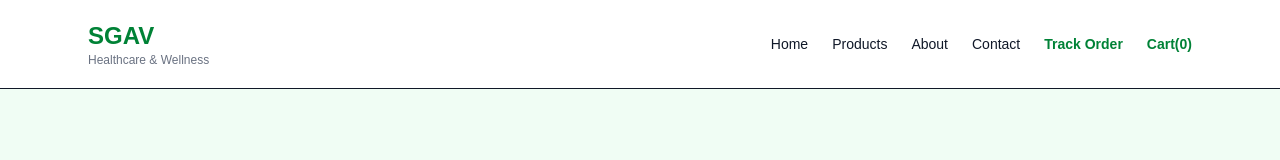
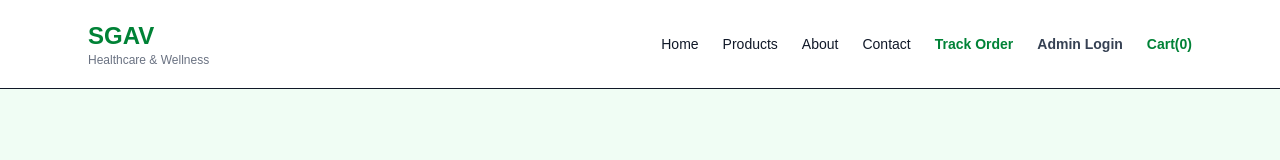
Before and after one commit to ishurathibijnor-lab/sgav-healthcare, a Next.js app: page / in a window 1280 px wide. Shown: the top 160 px of the page. Built offline with nearby package versions, Linux system fonts and the light colour scheme; no server answers; the database is empty.

Commit message:
Add admin login navigation

```diff
--- a/app/page.tsx
+++ b/app/page.tsx
@@ -65,6 +65,12 @@ useEffect(() => {
   >
     Track Order
   </Link>
+  <Link
+  href="/admin/login"
+  className="font-semibold text-gray-700 hover:text-green-700 hover:underline"
+>
+  Admin Login
+</Link>
 
   <Link
     href="/cart"
```
